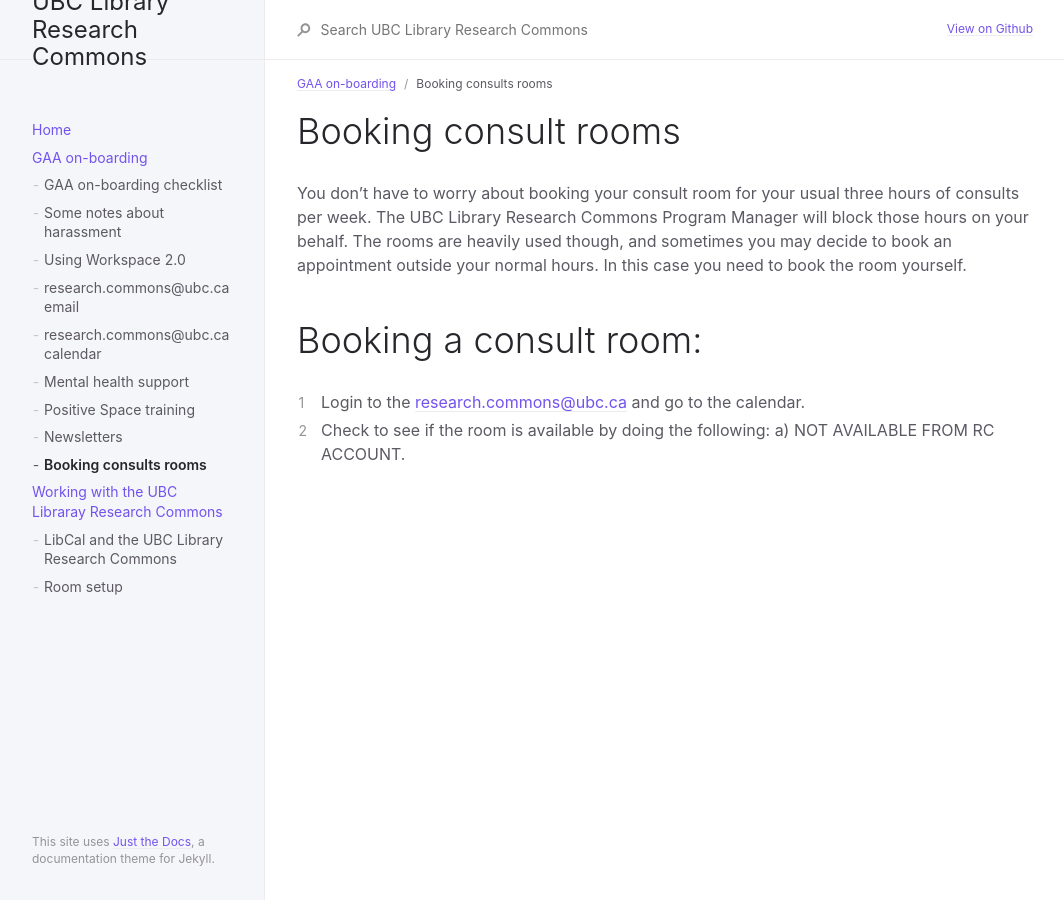
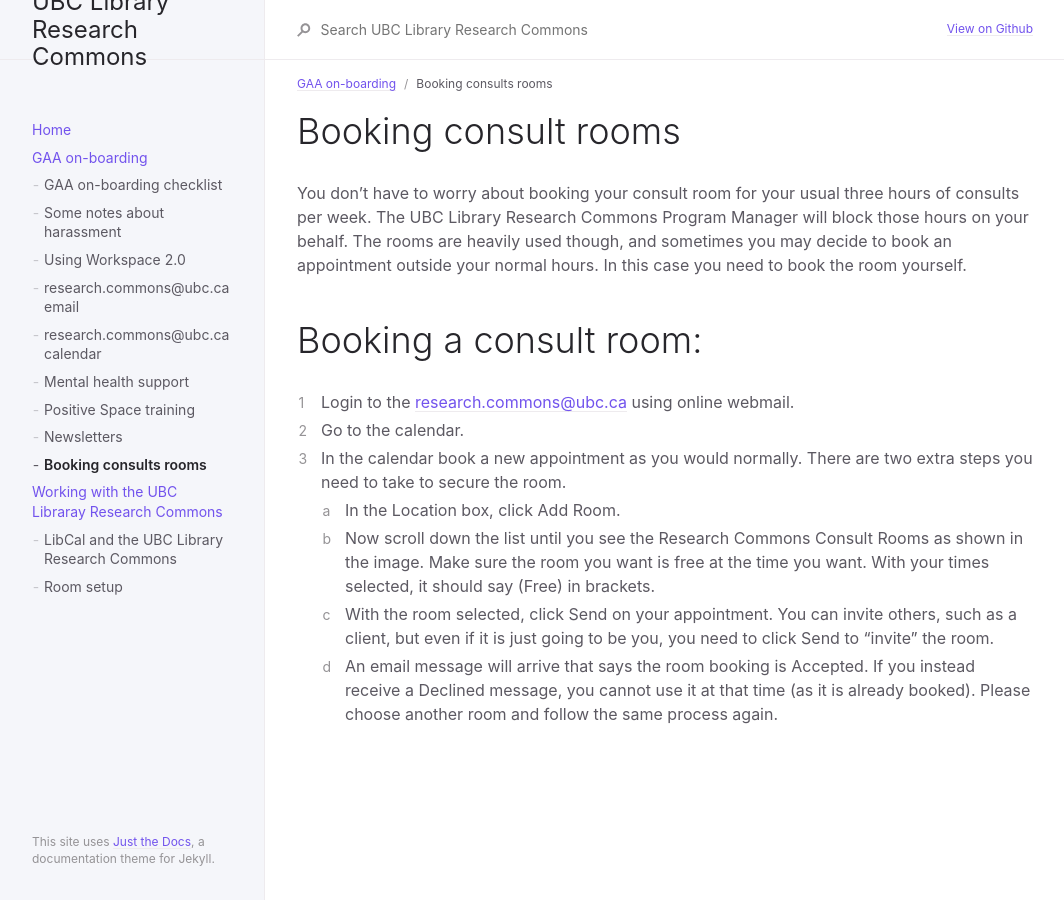
Before and after one commit to sarahblay/rc-docs, a Jekyll site: the page built from docs/gaaonboarding/bookingconsultrooms.md, in a window 1280 px wide. Shown: the whole page, without its empty margins (107-1171 px from the left). Built offline with Jekyll 4.4.1, drawn with Linux system fonts in a browser that asks for light colours.

Commit message:
Update bookingconsultrooms.md

```diff
--- a/docs/gaaonboarding/bookingconsultrooms.md
+++ b/docs/gaaonboarding/bookingconsultrooms.md
@@ -9,6 +9,10 @@ You don't have to worry about booking your consult room for your usual three hou
 
 # Booking a consult room:
 
-1. Login to the [research.commons@ubc.ca](mailto:research.commons@ubc.ca) and go to the calendar.
-2. Check to see if the room is available by doing the following:
-  a) NOT AVAILABLE FROM RC ACCOUNT.
+1. Login to the [research.commons@ubc.ca](mailto:research.commons@ubc.ca) using online webmail.
+1. Go to the calendar.
+1. In the calendar book a new appointment as you would normally. There are two extra steps you need to take to secure the room.
+   1. In the Location box, click Add Room.
+   1. Now scroll down the list until you see the Research Commons Consult Rooms as shown in the image. Make sure the room you want  is free at the time you want. With your times selected, it should say (Free) in brackets.
+   1. With the room selected, click Send on your appointment. You can invite others, such as a client, but even if it is just going to be you, you need to click Send to "invite" the room.
+   1. An email message will arrive that says the room booking is Accepted. If you instead receive a Declined message, you cannot use it at that time (as it is already booked). Please choose another room and follow the same process again.
```
